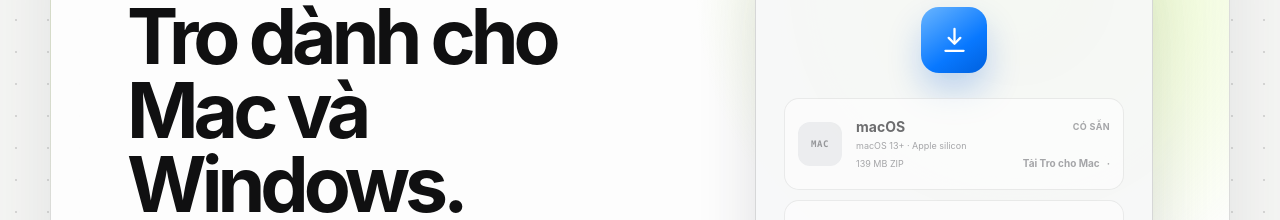
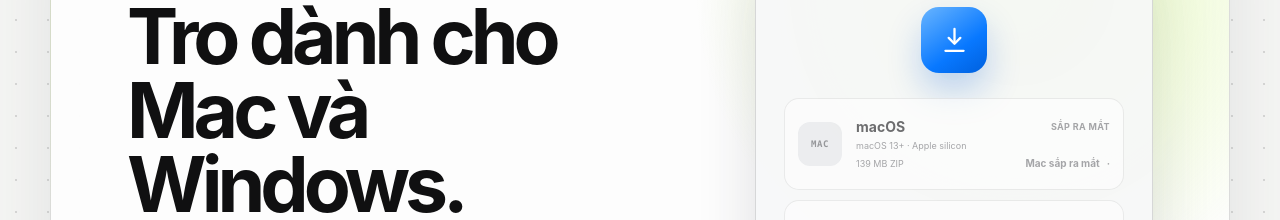
Before and after one commit to ducnguyen67201/Tro, a React (Vite) app in the folder apps/landing/: page / in a window 1280 px wide. Shown: the part 3580-3800 px from the top of the page. Built offline with nearby package versions, Linux system fonts and the light colour scheme; no server answers.

Commit message:
fix: mark unavailable Mac preview accurately

```diff
--- a/apps/landing/src/copy.ts
+++ b/apps/landing/src/copy.ts
@@ -308,8 +308,10 @@
           name: "macOS",
           requirements: "macOS 13+ · Apple silicon",
           size: "139 MB ZIP",
-          status: "Có sẵn",
-          cta: "Tải Tro cho Mac",
+          status: "Sắp ra mắt",
+          cta: "Mac sắp ra mắt",
+          availableStatus: "Có sẵn",
+          availableCta: "Tải Tro cho Mac",
         },
         windows: {
           badge: "WIN",
@@ -492,8 +494,10 @@
           name: "macOS",
           requirements: "macOS 13+ · Apple silicon",
           size: "139 MB ZIP",
-          status: "Available",
-          cta: "Download Tro for Mac",
+          status: "Coming soon",
+          cta: "Mac coming soon",
+          availableStatus: "Available",
+          availableCta: "Download Tro for Mac",
         },
         windows: {
           badge: "WIN",
```
